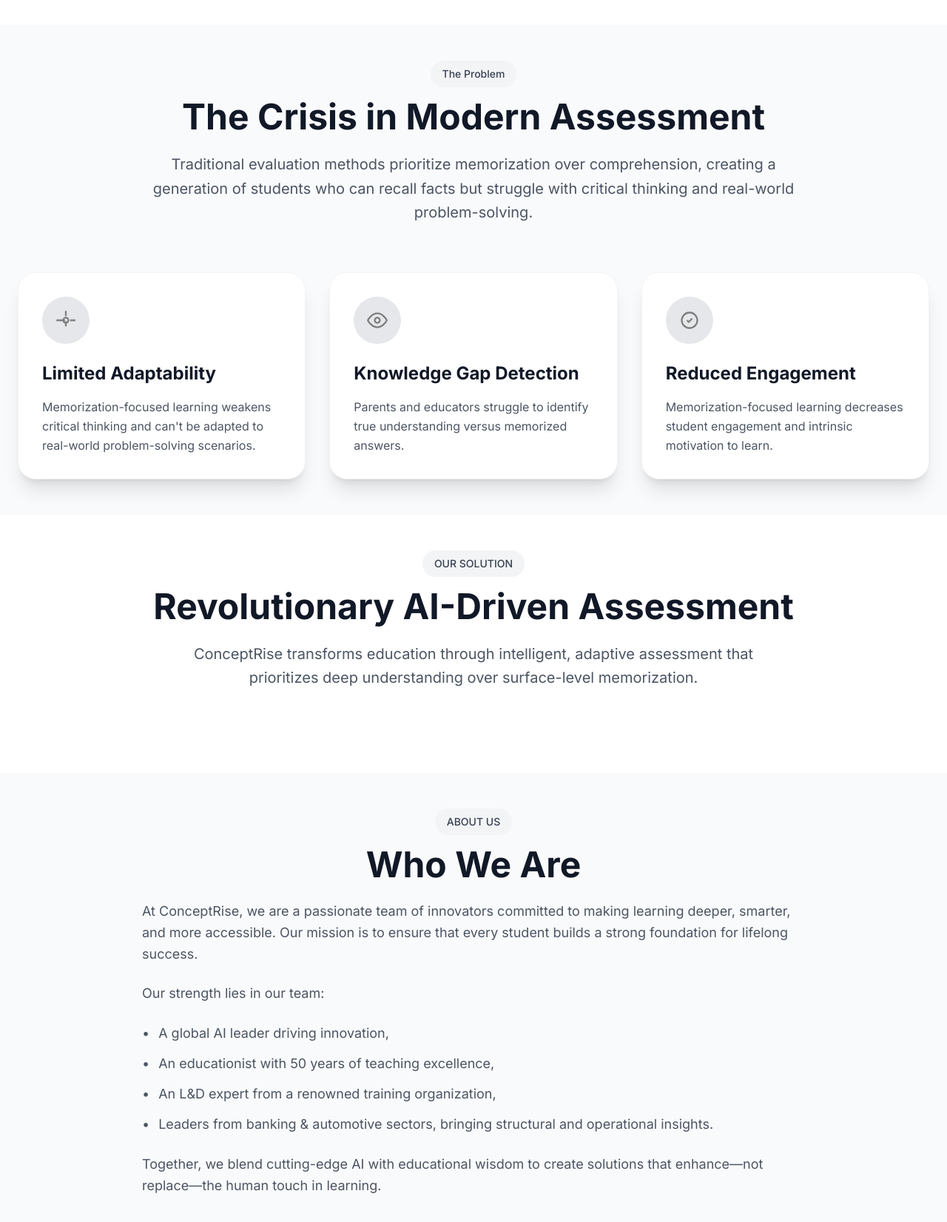
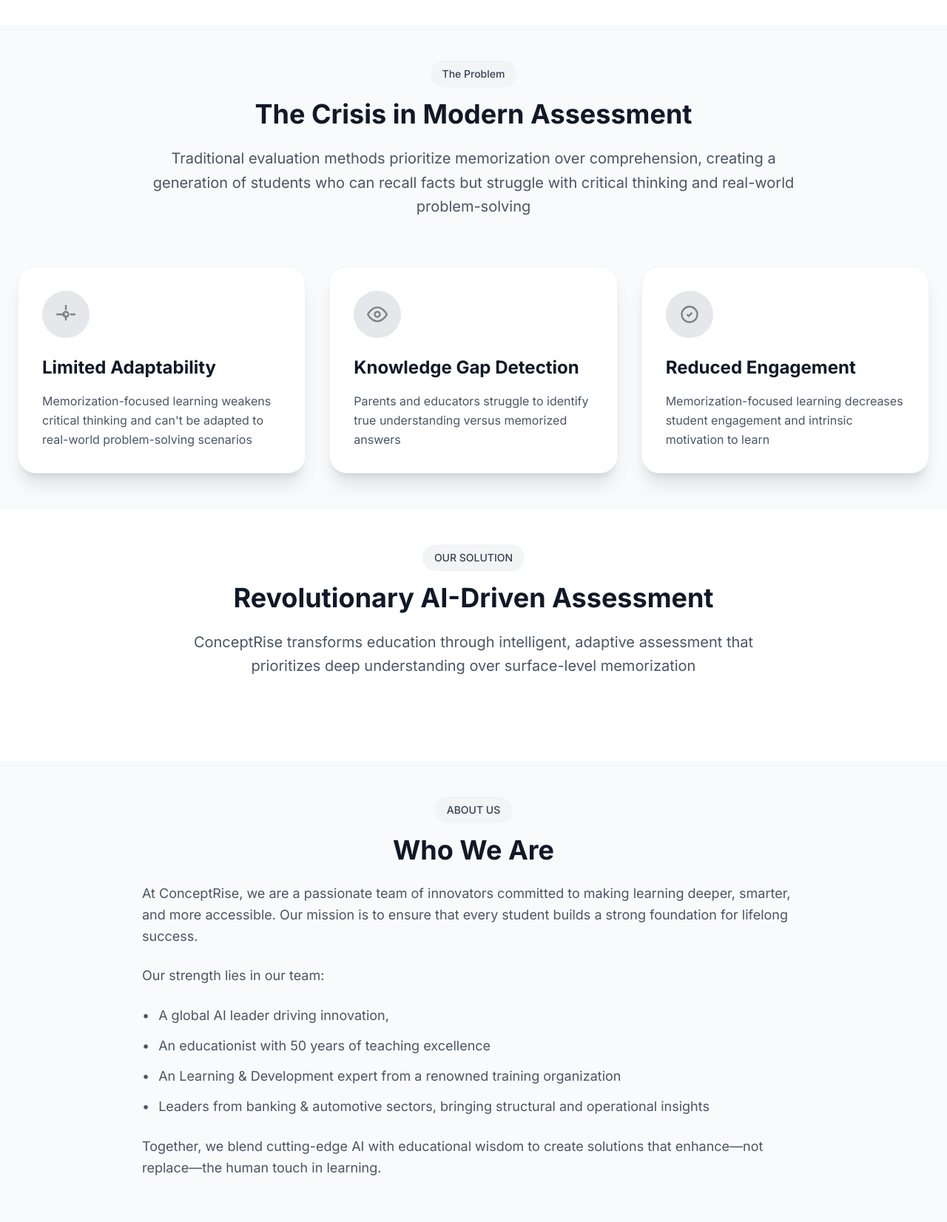
Before and after one commit to justvisiting/justvisiting.github.io, a plain HTML site: page index.html in a window 1280 px wide. Shown: the part 840-2492 px from the top of the page at 74% size. Drawn offline with nearby package versions, Linux system fonts and the light colour scheme.

Commit message:
Reduced section headers font size

```diff
--- a/index.html
+++ b/index.html
@@ -102,7 +102,7 @@
                         Achieve <span class="gradient-text">True Conceptual Understanding</span>
                     </div>
                     <p class="text-xl md:text-2xl max-w-4xl mx-auto text-gray-600 mb-8 font-light leading-relaxed">
-                        ConceptRise is an AI-powered assessment platform that revolutionizes education by evaluating and enhancing conceptual understanding, preparing students for a future that demands critical thinking.
+                        ConceptRise is an AI-powered assessment platform that revolutionizes education by evaluating and enhancing conceptual understanding, preparing students for a future that demands critical thinking
                     </p>
                     <div class="mt-8 flex justify-center">
                         <a href="https://timesofindia.indiatimes.com/india/cbse-exam-are-teachers-ready-for-big-shift-from-rote-learning/articleshow/124490148.cms" target="_blank" rel="noopener noreferrer" class="inline-block">
@@ -118,8 +118,8 @@
             <div class="container mx-auto px-6">
                 <div class="text-center mb-16 max-w-4xl mx-auto">
                     <span class="inline-block bg-gray-100 text-gray-700 px-4 py-2 rounded-full text-sm font-medium mb-4">The Problem</span>
-                    <h3 class="text-4xl md:text-5xl font-bold text-gray-900 mb-6">The Crisis in Modern Assessment</h3>
-                    <p class="text-xl text-gray-600 leading-relaxed">Traditional evaluation methods prioritize memorization over comprehension, creating a generation of students who can recall facts but struggle with critical thinking and real-world problem-solving.</p>
+                    <h3 class="text-3xl md:text-4xl font-bold text-gray-900 mb-6">The Crisis in Modern Assessment</h3>
+                    <p class="text-xl text-gray-600 leading-relaxed">Traditional evaluation methods prioritize memorization over comprehension, creating a generation of students who can recall facts but struggle with critical thinking and real-world problem-solving</p>
                 </div>
                 <div class="grid md:grid-cols-3 gap-8 max-w-7xl mx-auto">
                     <!-- Card 1 -->
@@ -131,7 +131,7 @@
                             </svg>
                         </div>
                         <h4 class="text-2xl font-bold text-gray-900 mb-4">Limited Adaptability</h4>
-                        <p class="text-gray-600 leading-relaxed">Memorization-focused learning weakens critical thinking and can't be adapted to real-world problem-solving scenarios.</p>
+                        <p class="text-gray-600 leading-relaxed">Memorization-focused learning weakens critical thinking and can't be adapted to real-world problem-solving scenarios</p>
                     </div>
                     <!-- Card 2 -->
                     <div class="bg-white p-8 rounded-3xl shadow-xl card-hover border border-gray-100">
@@ -142,7 +142,7 @@
                             </svg>
                         </div>
                         <h4 class="text-2xl font-bold text-gray-900 mb-4">Knowledge Gap Detection</h4>
-                        <p class="text-gray-600 leading-relaxed">Parents and educators struggle to identify true understanding versus memorized answers.</p>
+                        <p class="text-gray-600 leading-relaxed">Parents and educators struggle to identify true understanding versus memorized answers</p>
                     </div>
                     <!-- Card 3 -->
                     <div class="bg-white p-8 rounded-3xl shadow-xl card-hover border border-gray-100">
@@ -153,7 +153,7 @@
                             </svg>
                         </div>
                         <h4 class="text-2xl font-bold text-gray-900 mb-4">Reduced Engagement</h4>
-                        <p class="text-gray-600 leading-relaxed">Memorization-focused learning decreases student engagement and intrinsic motivation to learn.</p>
+                        <p class="text-gray-600 leading-relaxed">Memorization-focused learning decreases student engagement and intrinsic motivation to learn</p>
                     </div>
                 </div>
             </div>
@@ -164,8 +164,8 @@
             <div class="container mx-auto px-6">
                 <div class="text-center mb-16">
                     <span class="inline-block bg-gray-100 text-gray-700 px-4 py-2 rounded-full text-sm font-medium mb-4">OUR SOLUTION</span>
-                    <h3 class="text-4xl md:text-5xl font-bold text-gray-900 mb-6">Revolutionary AI-Driven Assessment</h3>
-                    <p class="text-xl text-gray-600 max-w-3xl mx-auto leading-relaxed">ConceptRise transforms education through intelligent, adaptive assessment that prioritizes deep understanding over surface-level memorization.</p>
+                    <h3 class="text-3xl md:text-4xl font-bold text-gray-900 mb-6">Revolutionary AI-Driven Assessment</h3>
+                    <p class="text-xl text-gray-600 max-w-3xl mx-auto leading-relaxed">ConceptRise transforms education through intelligent, adaptive assessment that prioritizes deep understanding over surface-level memorization</p>
                 </div>
 
             </div>
@@ -176,7 +176,7 @@
             <div class="container mx-auto px-6">
                 <div class="text-center mb-16 max-w-4xl mx-auto">
                     <span class="inline-block bg-gray-100 text-gray-700 px-4 py-2 rounded-full text-sm font-medium mb-4">ABOUT US</span>
-                    <h3 class="text-4xl md:text-5xl font-bold text-gray-900 mb-6">Who We Are</h3>
+                    <h3 class="text-3xl md:text-4xl font-bold text-gray-900 mb-6">Who We Are</h3>
                     <div class="text-left max-w-4xl mx-auto space-y-6">
                         <p class="text-lg text-gray-600 leading-relaxed">At ConceptRise, we are a passionate team of innovators committed to making learning deeper, smarter, and more accessible. Our mission is to ensure that every student builds a strong foundation for lifelong success.</p>
                         <p class="text-lg text-gray-600 leading-relaxed">Our strength lies in our team:</p>
@@ -187,15 +187,15 @@
                             </li>
                             <li class="flex items-start">
                                 <span class="mr-3">•</span>
-                                <span>An educationist with 50 years of teaching excellence,</span>
+                                <span>An educationist with 50 years of teaching excellence</span>
                             </li>
                             <li class="flex items-start">
                                 <span class="mr-3">•</span>
-                                <span>An L&D expert from a renowned training organization,</span>
+                                <span>An Learning & Development expert from a renowned training organization</span>
                             </li>
                             <li class="flex items-start">
                                 <span class="mr-3">•</span>
-                                <span>Leaders from banking & automotive sectors, bringing structural and operational insights.</span>
+                                <span>Leaders from banking & automotive sectors, bringing structural and operational insights</span>
                             </li>
                         </ul>
                         <p class="text-lg text-gray-600 leading-relaxed">Together, we blend cutting-edge AI with educational wisdom to create solutions that enhance—not replace—the human touch in learning.</p>
```
